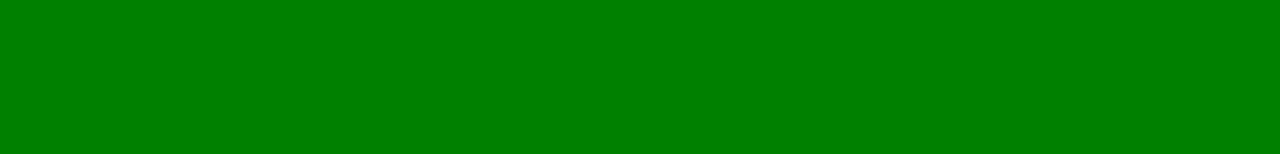
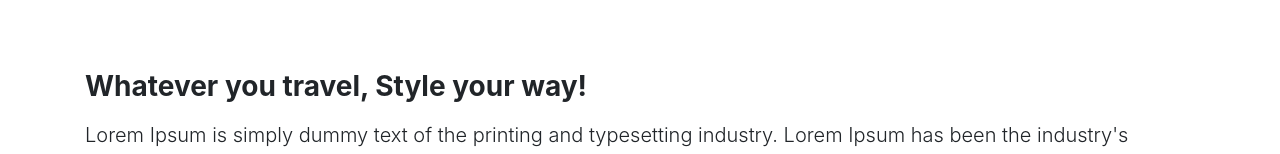
Before and after one commit to anuraggharat/Physics.Edunomics, a React (Create React App) app: page / in a window 1280 px wide. Shown: the part 826-980 px from the top of the page. Built offline with nearby package versions, Linux system fonts and the light colour scheme.

Commit message:
home page done

```diff
--- /dev/null
+++ b/src/Components/Home/Content.js
@@ -0,0 +1,20 @@
+import React from 'react'
+
+export default function Content() {
+    return (
+        <div className="container text-left py-5">
+            <h3 className="font-weight-bold mb-3">Whatever you travel, Style your way!</h3>
+            <p className="lead mb-4">Lorem Ipsum is simply dummy text of the printing and typesetting industry. Lorem Ipsum has been the industry's standard dummy text ever since the 1500s, when an unknown printer took a galley of type and scrambled it to make a type specimen book. It has survived not only five centuries, but also the leap into electronic typesetting, remaining essentially unchanged. It was popularised in the 1960s with the release of Letraset sheets containing Lorem Ipsum passages, and more recently with desktop publishing software like Aldus PageMaker including versions of Lorem Ipsum.
+            Lorem Ipsum is simply dummy text of the printing and typesetting industry. Lorem Ipsum has been the industry's standard dummy text ever since the 1500s, when an unknown printer took a galley of type and scrambled it to make a type specimen book. It has survived not only five centuries, but also the leap into electronic typesetting, remaining essentially unchanged. It was popularised in the 1960s with the release of Letraset sheets containing Lorem Ipsum passages, and more recently with desktop publishing software like Aldus PageMaker including versions of Lorem Ipsum.
+            Lorem Ipsum is simply dummy text of the printing and typesetting industry. Lorem Ipsum has been the industry's standard dummy text ever since the 1500s, when an unknown printer took a galley of type and scrambled it to make a type specimen book. It has survived not only five centuries, but also the leap into electronic typesetting, remaining essentially unchanged. It was popularised in the 1960s with the release of Letraset sheets containing Lorem Ipsum passages, and more recently with desktop publishing software like Aldus PageMaker including versions of Lorem Ipsum.
+            Lorem Ipsum is simply dummy text of the printing and typesetting industry. Lorem Ipsum has been the industry's standard dummy text ever since the 1500s, when an unknown printer took a galley of type and scrambled it to make a type specimen book. It has survived not only five centuries, but also the leap into electronic typesetting, remaining essentially unchanged. It was popularised in the 1960s with the release of Letraset sheets containing Lorem Ipsum passages, and more recently with desktop publishing software like Aldus PageMaker including versions of Lorem Ipsum.
+            </p>
+            <img src="https://images.pexels.com/photos/248771/pexels-photo-248771.jpeg?auto=compress&cs=tinysrgb&dpr=2&w=500" alt="travel" className="img-responsive my-3" />
+            <p className="lead mt-4">Lorem Ipsum is simply dummy text of the printing and typesetting industry. Lorem Ipsum has been the industry's standard dummy text ever since the 1500s, when an unknown printer took a galley of type and scrambled it to make a type specimen book. It has survived not only five centuries, but also the leap into electronic typesetting, remaining essentially unchanged. It was popularised in the 1960s with the release of Letraset sheets containing Lorem Ipsum passages, and more recently with desktop publishing software like Aldus PageMaker including versions of Lorem Ipsum.
+            Lorem Ipsum is simply dummy text of the printing and typesetting industry. Lorem Ipsum has been the industry's standard dummy text ever since the 1500s, when an unknown printer took a galley of type and scrambled it to make a type specimen book. It has survived not only five centuries, but also the leap into electronic typesetting, remaining essentially unchanged. It was popularised in the 1960s with the release of Letraset sheets containing Lorem Ipsum passages, and more recently with desktop publishing software like Aldus PageMaker including versions of Lorem Ipsum.
+            Lorem Ipsum is simply dummy text of the printing and typesetting industry. Lorem Ipsum has been the industry's standard dummy text ever since the 1500s, when an unknown printer took a galley of type and scrambled it to make a type specimen book. It has survived not only five centuries, but also the leap into electronic typesetting, remaining essentially unchanged. It was popularised in the 1960s with the release of Letraset sheets containing Lorem Ipsum passages, and more recently with desktop publishing software like Aldus PageMaker including versions of Lorem Ipsum.
+            Lorem Ipsum is simply dummy text of the printing and typesetting industry. Lorem Ipsum has been the industry's standard dummy text ever since the 1500s, when an unknown printer took a galley of type and scrambled it to make a type specimen book. It has survived not only five centuries, but also the leap into electronic typesetting, remaining essentially unchanged. It was popularised in the 1960s with the release of Letraset sheets containing Lorem Ipsum passages, and more recently with desktop publishing software like Aldus PageMaker including versions of Lorem Ipsum.
+            </p>
+        </div>
+    )
+}
--- a/src/Components/Home/index.js
+++ b/src/Components/Home/index.js
@@ -1,5 +1,5 @@
 import React from 'react'
-
+import Content from './Content'
 export default function index() {
     return (
         <>
@@ -9,9 +9,9 @@ export default function index() {
                 <h2 className=" text-white mt-5">Share your ultimate travel bucket list with us!</h2>
             </div>
         </div>
-        <div style={{minHeight:"100vh",backgroundColor:"green"}}>
-
-        </div>
+        <section className="py-5">
+            <Content />
+        </section>
         </>
     )
 }
```
